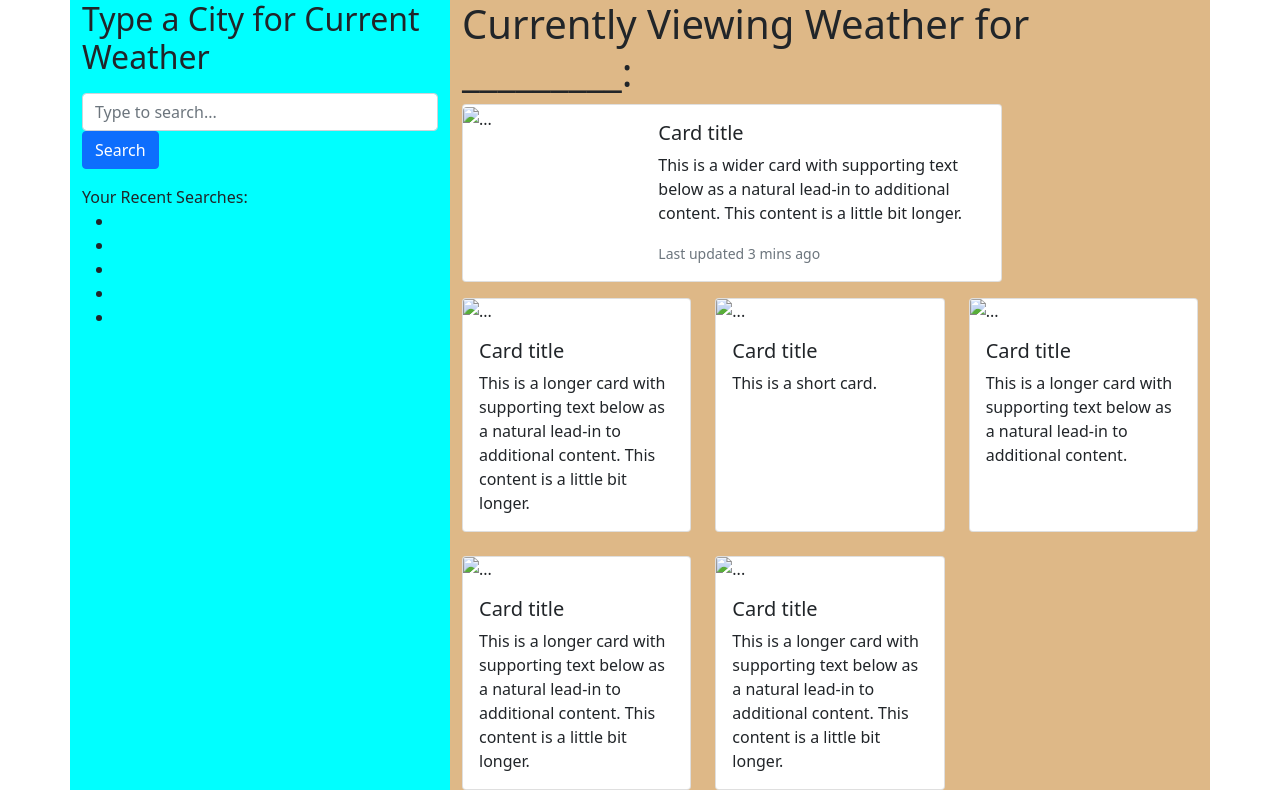
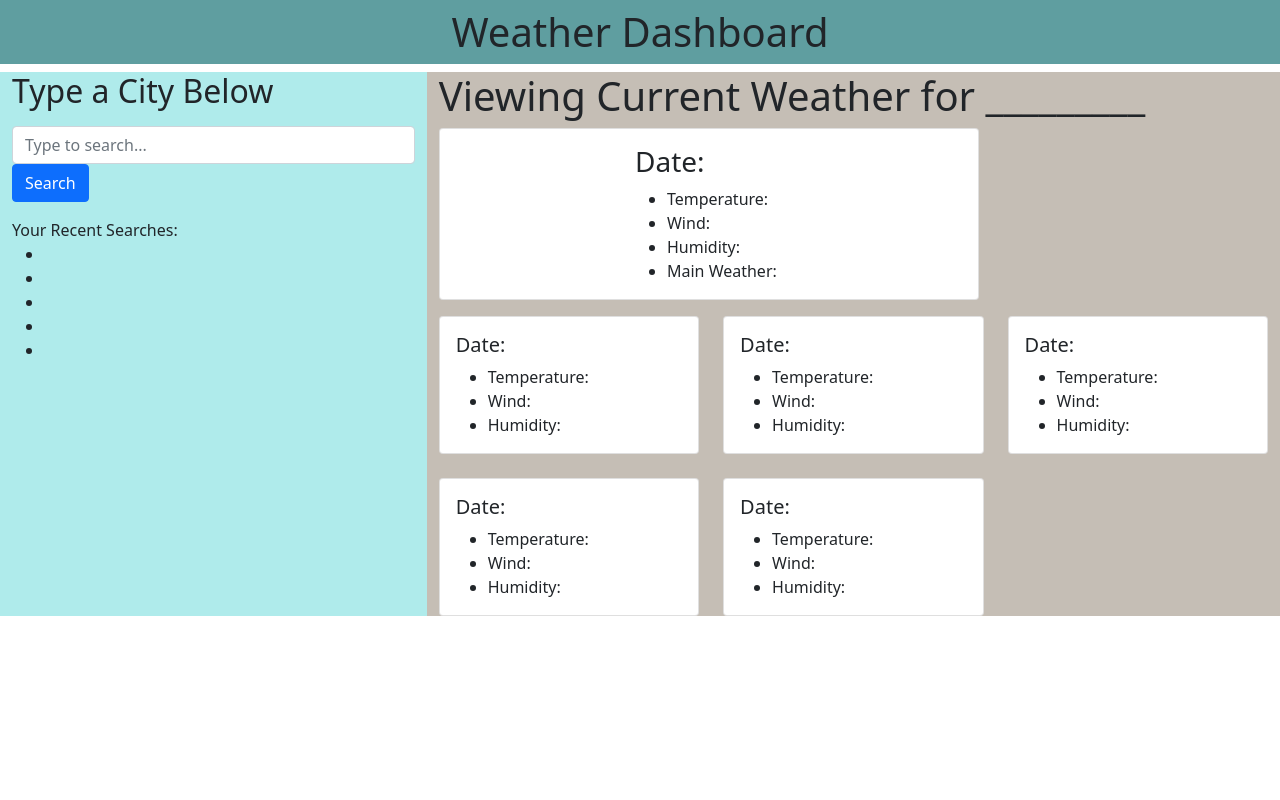
Before and after one commit to audrey-g37/Weather-Dashboard-HW, a plain HTML site: page index.html in a window 1280 px wide. Drawn offline with nearby package versions, Linux system fonts and the light colour scheme.

Commit message:
main card of current forecast is syncing and text is updating with each search.  still need to do 5-day forecast and store recent searches

```diff
--- a/index.html
+++ b/index.html
@@ -18,57 +18,56 @@
     <link rel="stylesheet" href="./stylesheet.css" />
   </head>
   <body>
-    <div class="container">
+    <div class="container-fluid">
+      <div class="row">
+        <h1 class="header">Weather Dashboard</h1>
+      </div>
       <div class="row">
         <div class="col-4 search-city">
           <div>
             <label for="exampleDataList" class="form-label"
-              ><h2>Type a City for Current Weather</h2></label
+              ><h2>Type a City Below</h2></label
             >
             <input
               class="form-control"
-              id="exampleDataList"
+              id="typeCityName"
               placeholder="Type to search..."
             />
-            <button type="search" class="btn btn-primary mb-3">Search</button>
-            <datalist id="datalistOptions">
-              <option value="San Francisco"></option>
-              <option value="New York"></option>
-              <option value="Seattle"></option>
-              <option value="Los Angeles"></option>
-              <option value="Chicago"></option>
-            </datalist>
+            <button type="search" id="search-btn" class="btn btn-primary mb-3">
+              Search
+            </button>
           </div>
           <div>
             Your Recent Searches:
             <ul>
-              <li></li>
-              <li></li>
-              <li></li>
-              <li></li>
-              <li></li>
+              <li class="recentSearch1"></li>
+              <li class="recentSearch2"></li>
+              <li class="recentSearch3"></li>
+              <li class="recentSearch4"></li>
+              <li class="recentSearch5"></li>
             </ul>
           </div>
         </div>
 
         <div class="col-8 current-city">
-          <h1>Currently Viewing Weather for _________:</h1>
+          <h1>
+            Viewing Current Weather for
+            <span id="current-city">_________</span>
+          </h1>
           <div class="card mb-3" style="max-width: 540px">
             <div class="row g-0">
               <div class="col-md-4">
-                <img src="..." class="img-fluid rounded-start" alt="..." />
+                <!-- <img src="..." class="img-fluid rounded-start" alt="..." /> -->
               </div>
               <div class="col-md-8">
                 <div class="card-body">
-                  <h5 class="card-title">Card title</h5>
-                  <p class="card-text">
-                    This is a wider card with supporting text below as a natural
-                    lead-in to additional content. This content is a little bit
-                    longer.
-                  </p>
-                  <p class="card-text">
-                    <small class="text-muted">Last updated 3 mins ago</small>
-                  </p>
+                  <h3 class="date-today" card-title">Date:</h3>
+                  <ul class="card-text">
+                    <li class = "daily-weather-temp">Temperature:</li>
+                    <li class = "daily-weather-wind">Wind:</li>
+                    <li class = "daily-weather-humidity">Humidity:</li>
+                    <li class = "daily-weather-main-weather">Main Weather:</li>
+                  </ul>
                 </div>
               </div>
             </div>
@@ -77,61 +76,66 @@
           <div class="row row-cols-1 row-cols-md-3 g-4">
             <div class="col">
               <div class="card h-100">
-                <img src="..." class="card-img-top" alt="..." />
+                <!-- <img src="..." class="card-img-top" alt="..." /> -->
                 <div class="card-body">
-                  <h5 class="card-title">Card title</h5>
-                  <p class="card-text">
-                    This is a longer card with supporting text below as a
-                    natural lead-in to additional content. This content is a
-                    little bit longer.
-                  </p>
+                  <h5 class="card-title">Date:</h5>
+                  <ul class="card-text">
+                    <li>Temperature:</li>
+                    <li>Wind:</li>
+                    <li>Humidity:</li>
+                  </ul>
                 </div>
               </div>
             </div>
             <div class="col">
               <div class="card h-100">
-                <img src="..." class="card-img-top" alt="..." />
+                <!-- <img src="..." class="card-img-top" alt="..." /> -->
                 <div class="card-body">
-                  <h5 class="card-title">Card title</h5>
-                  <p class="card-text">This is a short card.</p>
+                  <h5 class="card-title">Date:</h5>
+                  <ul class="card-text">
+                    <li>Temperature:</li>
+                    <li>Wind:</li>
+                    <li>Humidity:</li>
+                  </ul>
                 </div>
               </div>
             </div>
             <div class="col">
               <div class="card h-100">
-                <img src="..." class="card-img-top" alt="..." />
+                <!-- <img src="..." class="card-img-top" alt="..." /> -->
                 <div class="card-body">
-                  <h5 class="card-title">Card title</h5>
-                  <p class="card-text">
-                    This is a longer card with supporting text below as a
-                    natural lead-in to additional content.
-                  </p>
+                  <h5 class="card-title">Date:</h5>
+                  <ul class="card-text">
+                    <li>Temperature:</li>
+                    <li>Wind:</li>
+                    <li>Humidity:</li>
+                  </ul>
                 </div>
               </div>
             </div>
             <div class="col">
               <div class="card h-100">
-                <img src="..." class="card-img-top" alt="..." />
+                <!-- <img src="..." class="card-img-top" alt="..." /> -->
                 <div class="card-body">
-                  <h5 class="card-title">Card title</h5>
-                  <p class="card-text">
-                    This is a longer card with supporting text below as a
-                    natural lead-in to additional content. This content is a
-                    little bit longer.
-                  </p>
+                  <h5 class="card-title">Date:</h5>
+                  <ul class="card-text">
+                    <li>Temperature:</li>
+                    <li>Wind:</li>
+                    <li>Humidity:</li>
+                  </ul>
                 </div>
               </div>
             </div>
             <div class="col">
               <div class="card h-100">
-                <img src="..." class="card-img-top" alt="..." />
+                <!-- <img src="..." class="card-img-top" alt="..." /> -->
                 <div class="card-body">
-                  <h5 class="card-title">Card title</h5>
-                  <p class="card-text">
-                    This is a longer card with supporting text below as a
-                    natural lead-in to additional content. This content is a
-                    little bit longer.
-                  </p>
+                  <h5 class="card-title">Date:</h5>
+                  <ul class="card-text">
+                    <li>Temperature:</li>
+                    <li>Wind:</li>
+                    <li>Humidity:</li>
+                  </ul>
                 </div>
               </div>
             </div>
--- a/script.js
+++ b/script.js
@@ -0,0 +1,53 @@
+var inputCityNameEl = $("#typeCityName");
+var searchClickEl = $("#search-btn");
+var currentCityTextEl = $("#current-city");
+
+var mainCardTextEl = $(".date-today");
+var mainCardTempEl = $(".daily-weather-temp");
+var mainCardWindEl = $(".daily-weather-wind");
+var mainCardHumidityEl = $(".daily-weather-humidity");
+var mainCardMainWeatherEl = $(".daily-weather-main-weather");
+
+var inputCityName;
+var dailyWeatherByCity;
+
+var fiveDayForecast;
+
+var returnedCityData;
+var cityTemp;
+var cityWind;
+var cityHumidity;
+var cityMainWeather;
+
+function searchCityName(event) {
+  event.preventDefault();
+  inputCityName = inputCityNameEl.val();
+  dailyWeatherByCity =
+    "https://api.openweathermap.org/data/2.5/weather?q=" +
+    inputCityName +
+    "&units=imperial&appid=d2f7b3d6eee0ac3947469a9d38562aa3";
+  fiveDayForecast =
+    "api.openweathermap.org/data/2.5/forecast?q=" +
+    inputCityName +
+    "&units=imperial&appid=d2f7b3d6eee0ac3947469a9d38562aa3";
+
+  $.ajax({
+    url: dailyWeatherByCity,
+    method: "GET",
+  }).then(function (data) {
+    localStorage.setItem(inputCityName, cityTemp);
+    inputCityName = inputCityName.toUpperCase();
+    currentCityTextEl.text(inputCityName);
+    // mainCardTextEl.text();
+    cityTemp = data.main.temp;
+    mainCardTempEl.text("Temperature: " + cityTemp + " degrees Farenheit");
+    cityWind = data.wind.speed;
+    mainCardWindEl.text("Wind: " + cityWind + " mph");
+    cityHumidity = data.main.humidity;
+    mainCardHumidityEl.text("Humidity: " + cityHumidity + " %");
+    cityMainWeather = data.weather[0].description;
+    mainCardMainWeatherEl.text("Main Weather: " + cityMainWeather);
+  });
+}
+
+searchClickEl.on("click", searchCityName);
--- a/stylesheet.css
+++ b/stylesheet.css
@@ -1,7 +1,13 @@
 .search-city {
-  background-color: aqua;
+  background-color: rgb(175, 235, 235);
 }
 
 .current-city {
-  background-color: burlywood;
+  background-color: rgb(197, 190, 181);
 }
+
+.header {
+  background-color: cadetblue;
+  text-align: center;
+  padding: 8px;
+}
```
